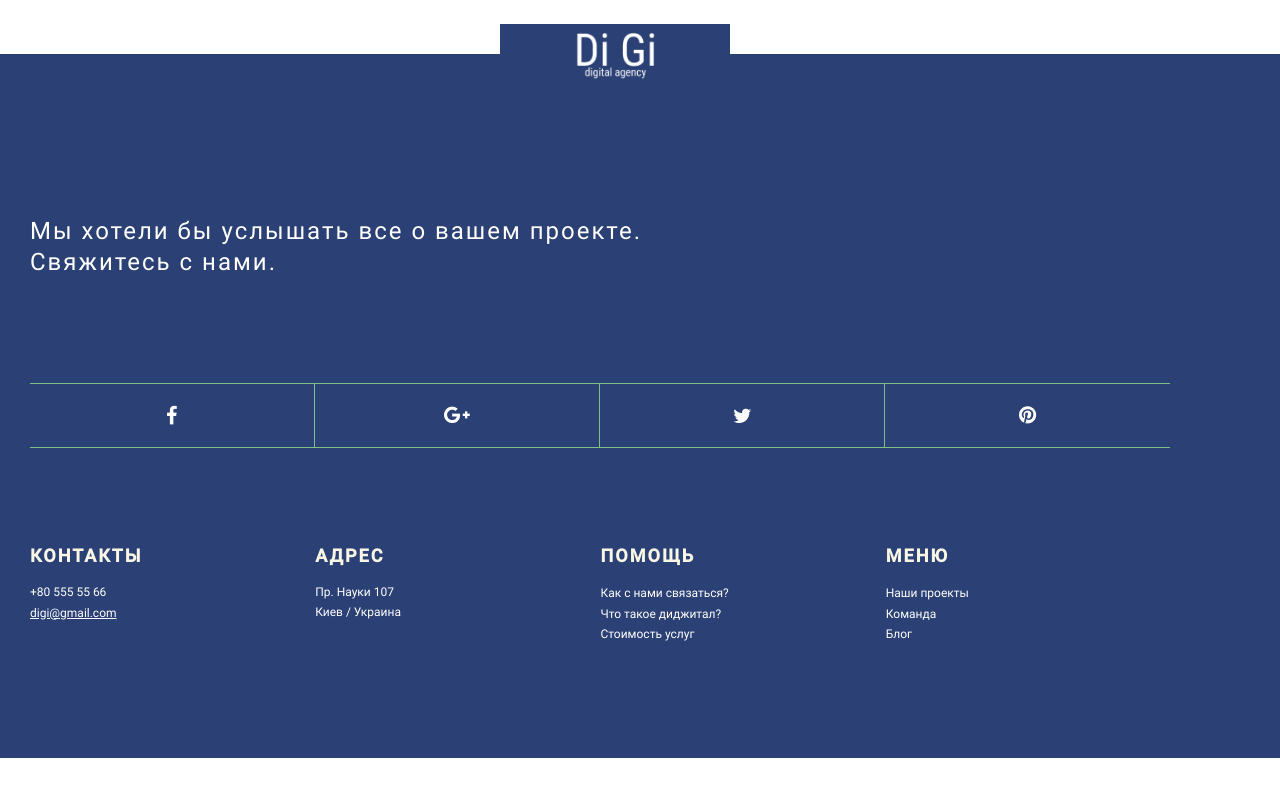
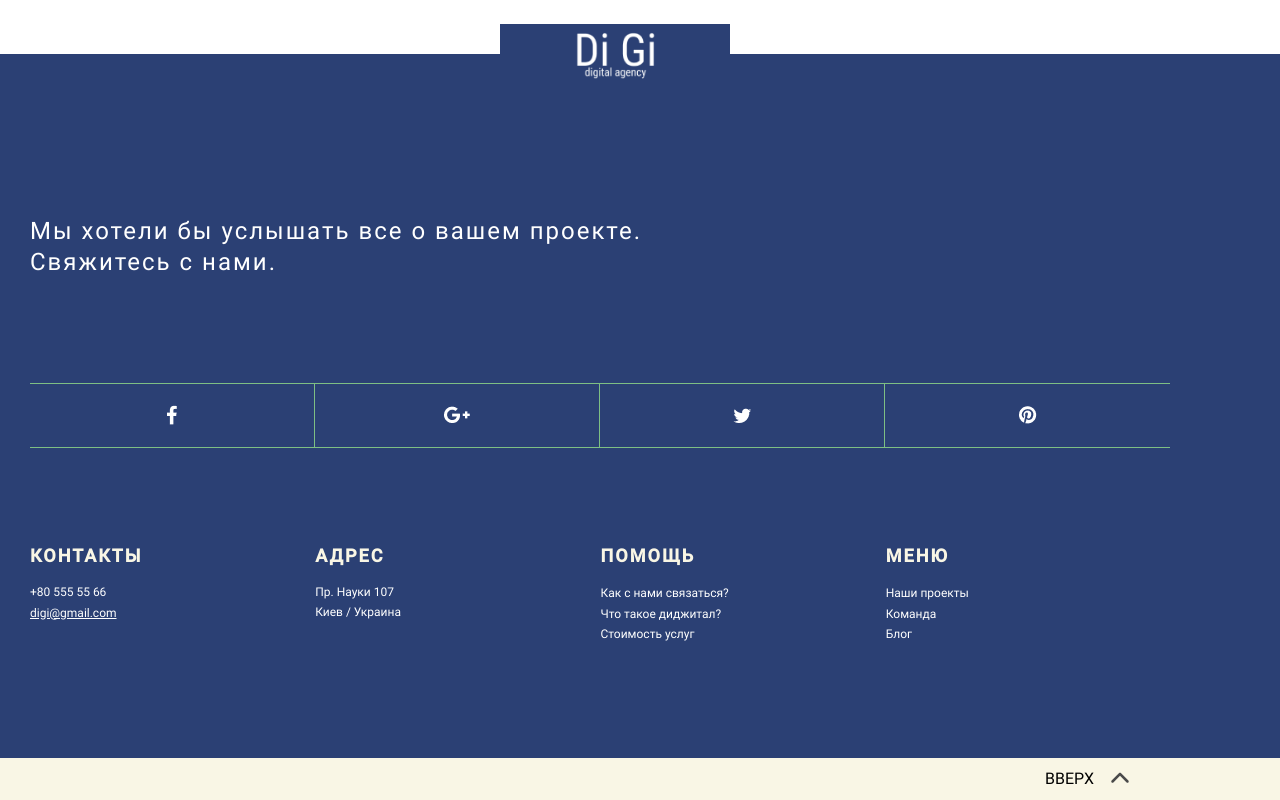
Before and after one commit to MariaSpiiish/landing, a React (Vite) app: page / in a window 1280 px wide. Shown: the part 4182-4982 px from the top of the page. Before the commit the page ends 4940 px from the top, so only its background shows below. Built offline with nearby package versions, Linux system fonts and the light colour scheme; no server answers.

Commit message:
back to top component

```diff
--- a/src/components/App/App.jsx
+++ b/src/components/App/App.jsx
@@ -5,6 +5,7 @@ import Main from '../Main/Main.jsx';
 import Popup from '../Popup/Popup.jsx';
 import './App.css';
 import { getPosts } from '../../utils/api.jsx';
+import BackToTop from '../BackToTop/BackToTop.jsx';
 
 function App() {
   const [fetchedData, setFetchedData] = useState([]);
@@ -32,6 +33,7 @@ function App() {
           <Header />
           <Main setSelectedItem={setSelectedItem} items={fetchedData} setIsPopupOpen={setIsPopupOpen}/>
           <Footer />
+          <BackToTop />
           <Popup item={selectedItem} isOpen={isPopupOpen} close={closePopup}/>
         </div>
     </div>
--- /dev/null
+++ b/src/components/BackToTop/BackToTop.css
@@ -0,0 +1,27 @@
+.backtotop {
+    width: 100%;
+    height: 42px;
+    background-color: #F9F6E5;
+    display: flex;
+    justify-content: flex-end;
+    align-items: center;
+    gap: 10px;
+    font-size: 16px;
+    letter-spacing: 2px;
+    color: #4A4A4A;
+}
+
+.backtotop__button {
+    background-color: transparent;
+    border: none;
+}
+
+.backtotop__up {
+    margin-right: 150px;
+    font-size: 20px;
+}
+
+.backtotop__button:hover, .backtotop__up:hover {
+    cursor: pointer;
+    opacity: 0.8;
+}
--- /dev/null
+++ b/src/components/BackToTop/BackToTop.jsx
@@ -0,0 +1,22 @@
+import './BackToTop.css';
+import { FontAwesomeIcon } from '@fortawesome/react-fontawesome'
+import { faChevronUp } from '@fortawesome/free-solid-svg-icons'
+
+function BackToTop() {
+
+    const scrollToTop = () => {
+        window.scrollTo({
+        top: 0,
+        behavior: 'smooth'
+        });
+    };
+
+  return (
+    <div className='backtotop' >
+        <button className='backtotop__button' onClick={scrollToTop}>ВВЕРХ</button>
+        <FontAwesomeIcon icon={faChevronUp} className='backtotop__up' onClick={scrollToTop}/>
+    </div>
+  )
+}
+
+export default BackToTop
--- a/src/components/Footer/Footer.jsx
+++ b/src/components/Footer/Footer.jsx
@@ -68,9 +68,6 @@ function Footer() {
 
         </div>
 
-
-
-
     </footer>
   )
 }
```
